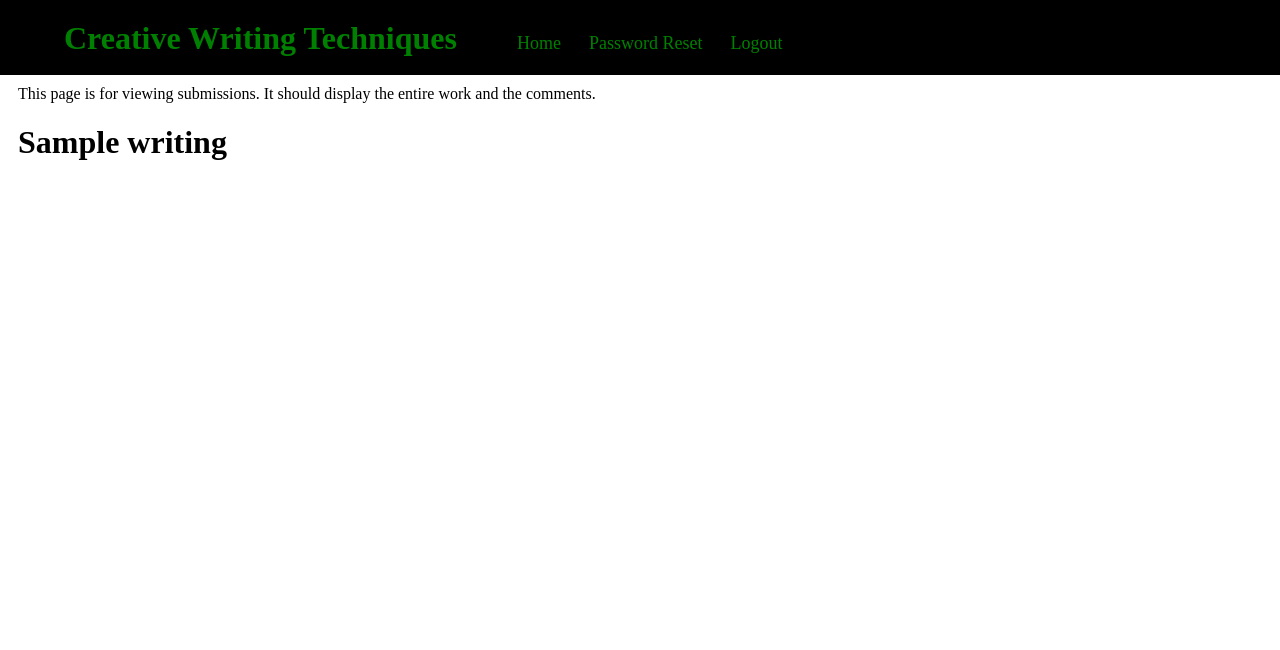
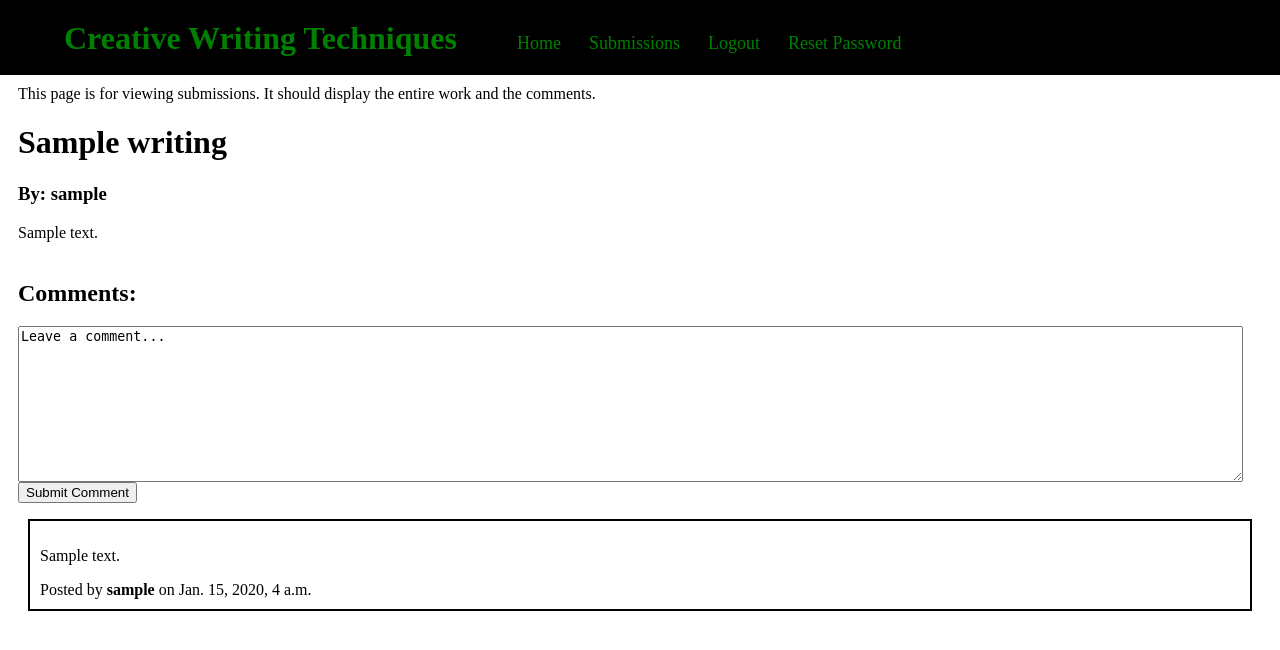
Before and after one commit to fixedalphabet/creative-writing-website, a Django app: page /submissions/view/1 in a window 1280 px wide. Shown: the top 650 px of the page. Run offline with Django 3.2, Linux system fonts and the light colour scheme; a user stored in the database is signed in; tables that the repository leaves empty hold one stand-in row (values such as "Sample post").

Commit message:
added comments to submissions view

```diff
--- a/writingsite/frontpage/static/frontpage/style.css
+++ b/writingsite/frontpage/static/frontpage/style.css
@@ -53,3 +53,9 @@
   border: 2px solid black;
   margin: 10px 10px 10px 10px;
 }
+
+.comment{
+  border: 2px solid black;
+  margin: 10px 10px 10px 10px;
+  padding: 10px 10px 10px 10px;
+}
--- a/writingsite/frontpage/templates/frontpage/header.html
+++ b/writingsite/frontpage/templates/frontpage/header.html
@@ -8,10 +8,12 @@
     <ul style="display: inline-block">
 
         <li>
-            <a href="{% url 'index' %}">Home</a>
+            <a href="{% url 'frontpage/index' %}">Home</a>
         </li>
         <li>
-            <a href="{% url 'password_reset' %}">Password Reset</a>
+            {% if user.is_authenticated %}
+                <a href="{% url 'submissions/index' %}">Submissions</a>
+            {% endif %}
         </li>
         <li>
             {% if user.is_authenticated %}
@@ -21,6 +23,9 @@
                 <a href="{% url 'signup' %}">Sign Up</a>
             {% endif %}
         </li>
+        <li>
+            <a href="{% url 'password_reset' %}">Reset Password</a>
+        </li>
     </ul>
 </div>
 
--- a/writingsite/frontpage/templates/frontpage/homepage.html
+++ b/writingsite/frontpage/templates/frontpage/homepage.html
@@ -21,12 +21,6 @@
         <p> “Forget all the rules. Forget about being published. Write for yourself and celebrate writing.” – Melinda Haynes  </p>
         <p> The purpose of Creative Writing Club at Texas A&M University is to provide a medium for all students to express their passion for writing. All types of writing are welcome, from poetry, prose, screenwriting, fiction, non-fiction, fantasy, memoir, etc. As well as to help writers improve and hone their skill through practice, workshops, and discussions. For those seeking a career in creative writing, there will be assistance for writers seeking to publish, as well as help with balancing both academic and creative goals. </p>
 
-        <p> (General Information) </p>
-        <p> Established in 2016 under College of Liberal Arts </p>
-
-        <p> (Membership) </p>
-        <p> Currently 30 members, Admissions taken all year, Weekly Time commitment 0-3 hours </p>
-
 
         <p> (Meeting Times and Contact Information) </p>
         <p> Tuesday 6:30PM at LAAH 326 </p>
--- a/writingsite/frontpage/urls.py
+++ b/writingsite/frontpage/urls.py
@@ -3,5 +3,5 @@ from django.urls import path
 from . import views
 
 urlpatterns = [
-    path('', views.index, name='index'),
+    path('', views.index, name='frontpage/index'),
 ]
--- a/writingsite/submissions/templates/submissions/index.html
+++ b/writingsite/submissions/templates/submissions/index.html
@@ -1,11 +1,8 @@
 {% extends 'frontpage/header.html' %}
 
 {% block content %}
-
-    This is the page that should show a list of writings.
-
     {% for writing in writingList %}
-        <h2>{{ writing.title }}</h2>
+        <h2><a href="{% url 'submissions/view' submission_id=writing.id %}">{{ writing.title }}</h2>
     {% endfor %}
 
 {% endblock %}
--- a/writingsite/submissions/templates/submissions/view.html
+++ b/writingsite/submissions/templates/submissions/view.html
@@ -1,9 +1,29 @@
 {% extends 'frontpage/header.html' %}
+{% load static %}
+<link rel="stylesheet" type="text/css" href="{% static 'frontpage/style.css' %}">
 
 {% block content %}
 
     This page is for viewing submissions. It should display the entire work and the comments.
 
     <h1>{{ submission.title }}</h1>
+    <h3>By: {{ submission.author.username }}</h3>
 
+    <div class="body">
+        {{ submission.content }}
+    </div>
+    <br>
+    <form action="{% url 'submissions/comment' submission_id=submission.id %}" method="post" id="commentForm">
+        {% csrf_token %}
+        <label for="text"><h2>Comments: </h2></label>
+        <textarea rows="10" cols="150" id="text" name="text">Leave a comment... </textarea>
+        <input type="submit" value="Submit Comment">
+    </form>
+
+    {% for comment in comments %}
+        <div class="comment">
+            <p>{{ comment.content }}</p>
+            <span>Posted by <b>{{ comment.author.username }}</b> on {{ comment.date_uploaded }}</span>
+        </div>
+    {% endfor %}
 {% endblock %}
--- a/writingsite/submissions/urls.py
+++ b/writingsite/submissions/urls.py
@@ -3,6 +3,7 @@ from django.urls import path
 from . import views
 
 urlpatterns = [
-    path('', views.index, name='home'),
-    path('view/<int:submission_id>', views.view, name='view'),
+    path('', views.index, name='submissions/index'),
+    path('view/<int:submission_id>', views.view, name='submissions/view'),
+    path('<int:submission_id>/comment', views.comment, name='submissions/comment'),
 ]
--- a/writingsite/submissions/views.py
+++ b/writingsite/submissions/views.py
@@ -1,11 +1,12 @@
 from django.http import HttpResponse
-from django.shortcuts import render, get_object_or_404
+from django.shortcuts import render, get_object_or_404, redirect
 from .models import *
 
 # Create your views here.
 
 
 def index(request):
+
     writingList = Writing.objects.all()
     data = {'writingList': writingList}
     return render(request, 'submissions/index.html', data)
@@ -13,4 +14,16 @@ def index(request):
 
 def view(request, submission_id):
     submission = get_object_or_404(Writing, pk=submission_id)
-    return render(request, 'submissions/view.html', {'submission':submission})
+    comments = Comment.objects.order_by('date_uploaded').reverse()
+    return render(request, 'submissions/view.html', {'submission': submission, 'comments': comments})
+
+
+def comment(request, submission_id):
+    submission = get_object_or_404(Writing, pk=submission_id)
+    text = request.POST['text']
+    if text == '':
+        return redirect(view)
+
+    Comment.objects.create(content=text, writing=submission, author=request.user)
+
+    return redirect(view, submission_id)
```
